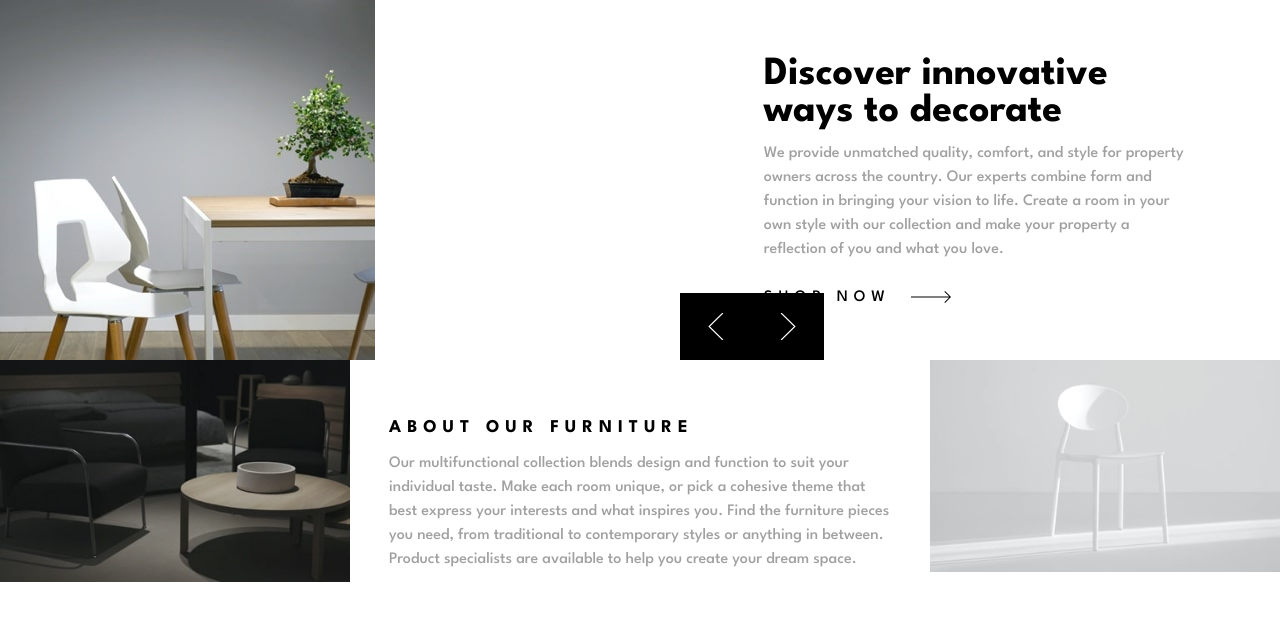
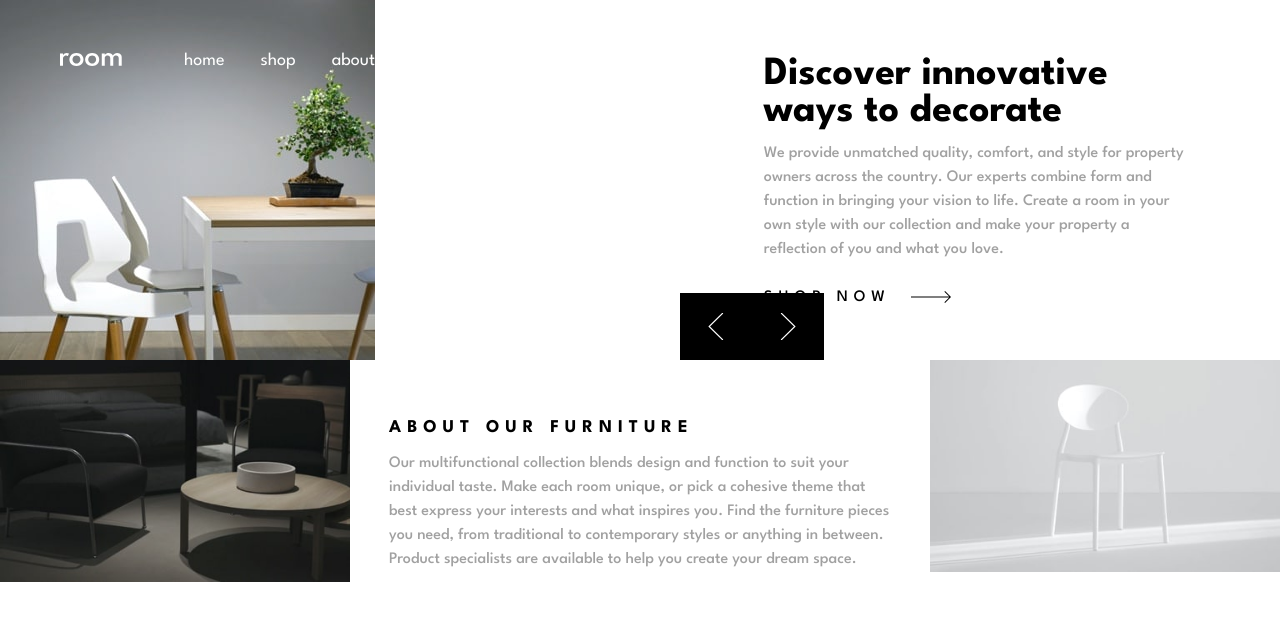
Before and after one commit to yusufardapeker/room-homepage, a React (Vite) app: page / in a window 1280 px wide. Shown: the top 620 px of the page. Built offline with nearby package versions, Linux system fonts and the light colour scheme.

Commit message:
Code header

```diff
--- a/src/App.jsx
+++ b/src/App.jsx
@@ -3,13 +3,15 @@ import "./styles/main.scss";
 
 import Hero from "./components/Hero";
 import About from "./components/About";
+import Header from "./components/Header";
 
 function App() {
 	return (
-		<div className="container">
+		<>
+			<Header />
 			<Hero />
 			<About />
-		</div>
+		</>
 	);
 }
 
--- /dev/null
+++ b/src/components/Header/header.scss
@@ -0,0 +1,97 @@
+@import "../../styles/main.scss";
+
+header {
+	position: absolute;
+	z-index: 1;
+	display: flex;
+	align-items: center;
+	left: 0;
+	top: 0;
+	right: 0;
+	height: 80px;
+	padding: 0px 20px;
+
+	.logo {
+		position: absolute;
+		left: 50%;
+		transform: translateX(-50%);
+	}
+
+	.desktop-nav {
+		display: none;
+	}
+
+	.mobile-nav {
+		position: absolute;
+		left: 0;
+		top: 0;
+		right: 0;
+		height: 80px;
+		padding: 0px 24px;
+		background-color: $white;
+		color: $black;
+		display: flex;
+		align-items: center;
+		justify-content: space-between;
+
+		.mobile-links {
+			display: flex;
+			gap: 24px;
+			font-size: 16px;
+			font-weight: $fw-xl;
+
+			a {
+				animation: animateLinks 800ms ease;
+			}
+		}
+	}
+
+	.overlay {
+		position: absolute;
+		top: 80px;
+		bottom: 0;
+		left: 0;
+		right: 0;
+		height: calc(100vh - 80px);
+		background-color: $black-500;
+	}
+}
+
+@keyframes animateLinks {
+	0% {
+		transform: rotate(30deg);
+	}
+
+	100% {
+		transform: rotate(0deg);
+	}
+}
+
+@media (min-width: 376px) {
+	header {
+		padding: unset;
+		left: 60px;
+		height: 120px;
+
+		.hamburger-icon {
+			display: none;
+		}
+
+		.logo {
+			left: 0;
+			transform: unset;
+		}
+
+		.desktop-nav {
+			display: block;
+			margin-left: 124px;
+			font-size: 18px;
+
+			.desktop-links {
+				display: flex;
+				gap: 36px;
+				color: $white;
+			}
+		}
+	}
+}
--- /dev/null
+++ b/src/components/Header/index.jsx
@@ -0,0 +1,45 @@
+import React, { useState } from "react";
+
+import "./header.scss";
+import hamburgerIcon from "../../images/icon-hamburger.svg";
+import logo from "../../images/logo.svg";
+import closeIcon from "../../images/icon-close.svg";
+
+function index() {
+	const [showMobileNav, setShowMobileNav] = useState(false);
+
+	return (
+		<header>
+			<img src={hamburgerIcon} className="hamburger-icon" onClick={() => setShowMobileNav(true)} />
+			<img src={logo} className="logo" />
+
+			<div className="desktop-nav">
+				<div className="desktop-links">
+					<a href="#">home</a>
+					<a href="#">shop</a>
+					<a href="#">about</a>
+					<a href="#">contact</a>
+				</div>
+			</div>
+
+			{showMobileNav && (
+				<>
+					<div className="mobile-nav">
+						<img src={closeIcon} className="close-icon" onClick={() => setShowMobileNav(false)} />
+
+						<div className="mobile-links">
+							<a href="#">home</a>
+							<a href="#">shop</a>
+							<a href="#">about</a>
+							<a href="#">contact</a>
+						</div>
+					</div>
+
+					<div className="overlay"></div>
+				</>
+			)}
+		</header>
+	);
+}
+
+export default index;
--- a/src/styles/main.scss
+++ b/src/styles/main.scss
@@ -1,6 +1,7 @@
 // Colors
 $dark-gray: hsl(0, 0%, 63%);
 $black: hsl(0, 0%, 0%);
+$black-500: hsla(0, 0%, 0%, 0.5);
 $white: hsl(0, 0%, 100%);
 $very-dark-gray: hsl(0, 0%, 27%);
 
@@ -11,6 +12,7 @@ $fw-xl: 700;
 body {
 	font-family: "League Spartan", sans-serif;
 	font-size: 12px;
+	position: relative;
 }
 
 p {
```
